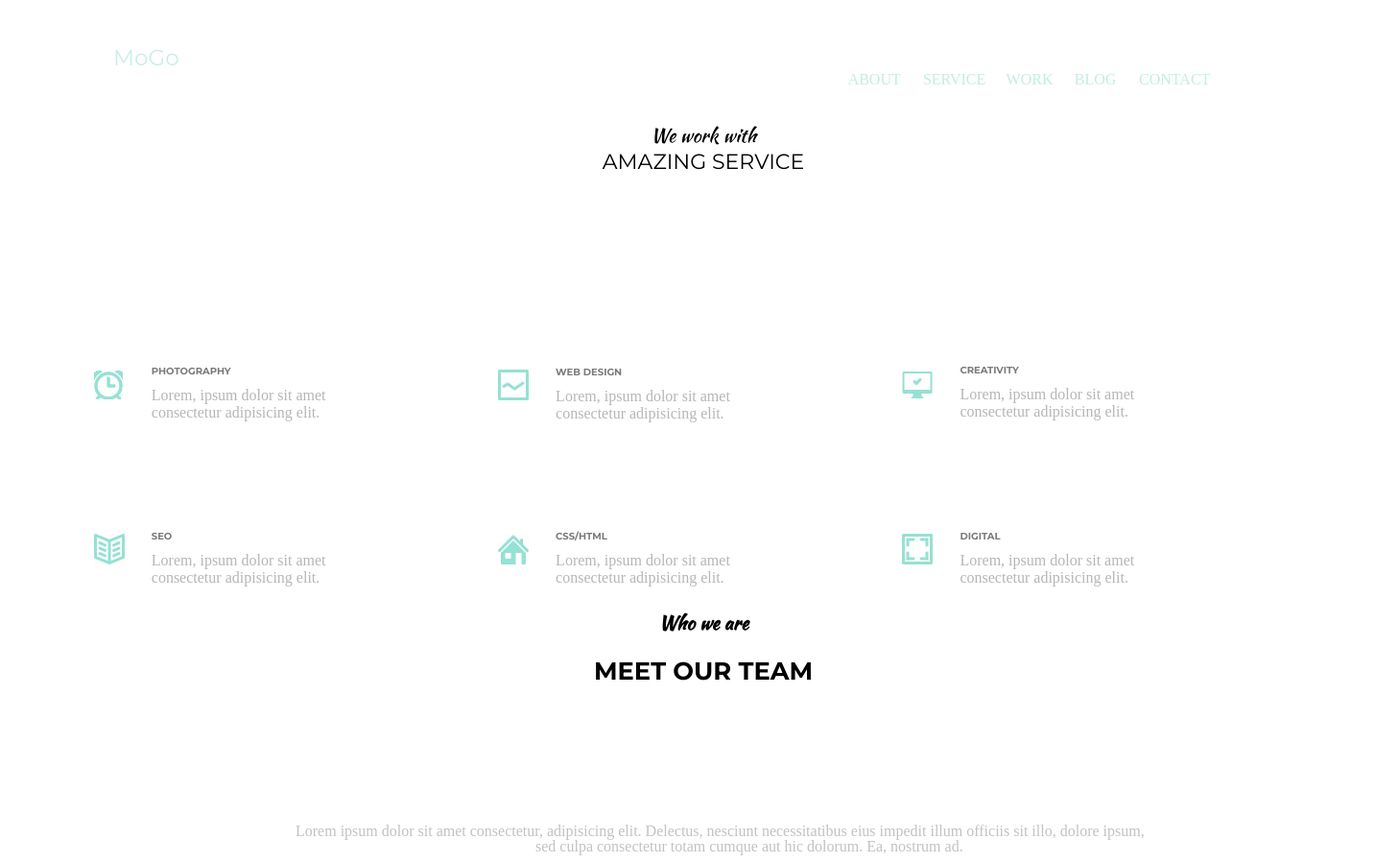
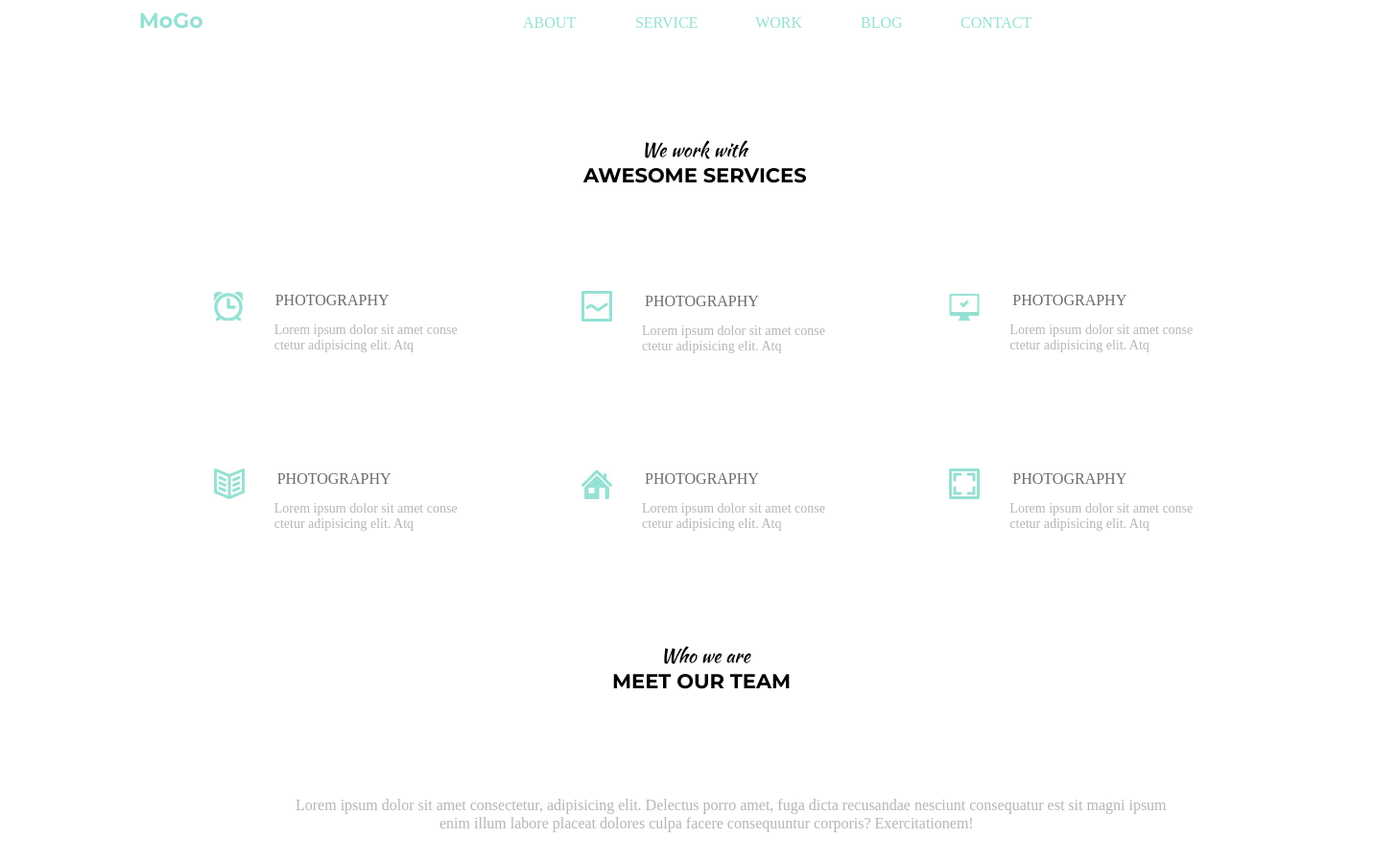
Before and after one commit to DanilaPereverziev/DanilaPereverziev.gidhub.io, a plain HTML site: page DZ5vvvvv/index.html in a window 1280 px wide. Shown: the whole page at 96% size, 1458 px wide, since content can reach past the window. Drawn offline with Linux system fonts and the light colour scheme.

Commit message:
Add files via upload

```diff
--- /dev/null
+++ b/DZ5vvvvv/css/main.css
@@ -0,0 +1,317 @@
+@import url('https://fonts.googleapis.com/css?family=Montserrat:700&display=swap');
+@import url('https://fonts.googleapis.com/css?family=Roboto+Mono:300&display=swap');
+@import url('https://fonts.googleapis.com/css?family=Kaushan+Script&display=swap');
+
+
+
+
+.body {
+    width: 1910px;
+}
+
+.nav-q {
+    width: 650px;
+    display: flex;
+    flex-direction: row;
+    align-items: center;
+    justify-content: space-evenly;
+}
+
+.big-nav {
+    display: flex;
+    flex-direction: row;
+    align-items: baseline;
+    justify-content: space-around;
+    margin-bottom: 100px;
+}
+
+.nav-a {
+   text-decoration: none;
+   color: #95e1d3;
+}
+
+.nav-a:hover {
+    color: #f38181;
+}
+
+.nav-a::after {
+    content: '';
+    display: block;
+    width: 57px;
+    height: 3px;
+    transition: all 0.2s;
+    background-color: #f38181;
+    transform: scaleX(0);
+    margin-top: 5px;
+}
+
+.nav-a:hover::after {
+    transform: scaleX(1);
+
+}
+
+
+.nav-b {
+    text-decoration: none;
+    color: #95e1d3;
+ }
+
+ .nav-b:hover {
+     color: #f38181;
+ }
+
+ .nav-b::after {
+     content: '';
+     display: block;
+     width: 65px;
+     height: 3px;
+     transition: all 0.2s;
+     background-color: #f38181;
+     transform: scaleX(0);
+     margin-top: 5px;
+ }
+
+ .nav-b:hover::after {
+     transform: scaleX(1);
+
+ }
+
+
+ .nav-c {
+    text-decoration: none;
+    color: #95e1d3;
+ }
+
+ .nav-c:hover {
+     color: #f38181;
+ }
+
+ .nav-c::after {
+     content: '';
+     display: block;
+     width: 50px;
+     height: 3px;
+     transition: all 0.2s;
+     background-color: #f38181;
+     transform: scaleX(0);
+     margin-top: 5px;
+ }
+
+ .nav-c:hover::after {
+     transform: scaleX(1);
+
+ }
+
+
+
+ .nav-d {
+    text-decoration: none;
+    color: #95e1d3;
+ }
+
+ .nav-d:hover {
+     color: #f38181;
+ }
+
+ .nav-d::after {
+     content: '';
+     display: block;
+     width: 44px;
+     height: 3px;
+     transition: all 0.2s;
+     background-color: #f38181;
+     transform: scaleX(0);
+     margin-top: 5px;
+ }
+
+ .nav-d:hover::after {
+     transform: scaleX(1);
+
+ }
+
+
+
+ .nav-e {
+    text-decoration: none;
+    color: #95e1d3;
+ }
+
+ .nav-e:hover {
+     color: #f38181;
+ }
+
+ .nav-e::after {
+     content: '';
+     display: block;
+     width: 72px;
+     height: 3px;
+     transition: all 0.2s;
+     background-color: #f38181;
+     transform: scaleX(0);
+     margin-top: 5px;
+ }
+
+ .nav-e:hover::after {
+     transform: scaleX(1);
+
+ }
+
+ .logo {
+    font-size: 22px;
+    font-family: 'Montserrat', sans-serif;
+    color: #95e1d3;
+ }
+
+
+.www {
+    font-size: 20px;
+    font-family: 'Kaushan Script', cursive;
+    margin-left: 660px;
+}
+
+.as {
+    font-size: 21px;
+    font-family: 'Montserrat', sans-serif;
+    margin-left: 600px;
+}
+
+
+.www-as{
+    text-decoration: none;
+ }
+
+
+ .www-as::after {
+     content: '';
+     display: block;
+     width: 70px;
+     height: 3px;
+     transition: all 0.2s;
+     background-color: #f38181;
+     transform: scaleX(0);
+     margin-top: 45px;
+    margin-left: 680px;
+    margin-bottom: 60px;
+ }
+
+ .www-as:hover::after {
+     transform: scaleX(1);
+
+ }
+
+ .sp-a {
+     margin-left: 30px;
+     color: #6b6b6b;
+     font-size: 16px;
+ }
+
+ .sp-b {
+    margin-left: 30px;
+    color: #6b6b6b;
+    font-size: 16px;
+}
+
+.sp-c {
+    margin-left: 30px;
+    color: #6b6b6b;
+    font-size: 16px;
+}
+
+.sp-d {
+    margin-left: 30px;
+    color: #6b6b6b;
+    font-size: 16px;
+}
+
+.sp-e {
+    margin-left: 30px;
+    color: #6b6b6b;
+    font-size: 16px;
+}
+
+.sp-f {
+    margin-left: 30px;
+    color: #6b6b6b;
+    font-size: 16px;
+}
+
+img {
+    margin-bottom: -16px;
+}
+
+p {
+    margin-left: 63px;
+    color: #b6b6b6;
+    font-size: 14px;
+}
+
+.icons-a {
+    width: 1150px;
+    display: flex;
+    justify-content: space-around;
+    align-items: center;
+    flex-direction: row;
+    margin-left: 150px;
+}
+
+.icons-b {
+    width: 1150px;
+    display: flex;
+    justify-content: space-around;
+    align-items: center;
+    flex-direction: row;
+    margin-top: 105px;
+    margin-left: 150px;
+    margin-bottom: 100px;
+}
+
+.wwa {
+    font-size: 20px;
+    font-family: 'Kaushan Script', cursive;
+    margin-left: 680px;
+    margin-bottom: 25px;
+}
+
+.mot {
+    font-size: 21px;
+    font-family: 'Montserrat', sans-serif;
+    margin-left: 630px;
+}
+
+
+.wwa-mot{
+    text-decoration: none;
+ }
+
+ .wwa-mot::after {
+     content: '';
+     display: block;
+     width: 70px;
+     height: 3px;
+     transition: all 0.2s;
+     background-color: #f38181;
+     transform: scaleX(0);
+     margin-top: 45px;
+    margin-left: 690px;
+    margin-bottom: 60px;
+ }
+
+ .wwa-mot:hover::after {
+     transform: scaleX(1);
+
+ }
+
+.p {
+    margin-top: 100px;
+    color: #b6b6b6;
+    margin-left: 300px;
+    margin-top: 0px;
+}
+
+.p-a {
+    margin-bottom: -17px;
+}
+
+.p-b {
+    margin-left: 150px;
+}
--- a/DZ5vvvvv/index.html
+++ b/DZ5vvvvv/index.html
@@ -5,107 +5,67 @@
     <meta name="viewport" content="width=device-width, initial-scale=1.0">
     <meta http-equiv="X-UA-Compatible" content="ie=edge">
     <title>Document</title>
-    <link rel="stylesheet" href="./CSS/main.css">
+    <link rel="stylesheet" href="./css/main.css">
 </head>
 <body>
+   <nav class="big-nav">
     <nav>
-        <ul>
+        <span class="logo">MoGo</span>
+     </nav>
+     <nav class="nav-q">
+        <a class="nav-a" href="#">ABOUT</a>
+        <a class="nav-b" href="#">SERVICE</a>
+        <a class="nav-c" href="#">WORK</a>
+        <a class="nav-d" href="#">BLOG</a>
+        <a class="nav-e" href="#">CONTACT</a>
+    </nav>
+   </nav>
 
-<a class="logo-two" href="#">MoGo</a>
+   <div class="www-as">
+       <span class="www">We work with</span> <br>
+       <span class="as">AWESOME SERVICES</span>
+   </div>
 
-<div class="nav-two">
-<a class="navi-q" href="https://vk.com/audios573406327?section=all">ABOUT</a>
-<a class="navi-w" href="#">SERVICE</a>
-<a class="navi-e" href="#">WORK</a>
-<a class="navi-r" href="#">BLOG</a>
-<a class="navi-t" href="#">CONTACT</a>
-</div>
-        </ul>
-    </nav>
+   <div class="icons">
+       <div class="icons-a">
+           <div class="icon-a">
+               <img src="./img/new.jpg" alt="">
+               <span class="sp-a" >PHOTOGRAPHY</span>
+               <p>Lorem ipsum dolor sit amet conse <br> ctetur adipisicing elit. Atq</p>
+           </div>
+           <div class="icon-b">
+            <img src="./img/new 2.jpg" alt="">
+            <span class="sp-b">PHOTOGRAPHY</span>
+            <p>Lorem ipsum dolor sit amet conse <br> ctetur adipisicing elit. Atq</p></div>
+           <div class="icon-c">
+            <img src="./img/new 3.jpg" alt="">
+            <span class="sp-c">PHOTOGRAPHY</span>
+            <p>Lorem ipsum dolor sit amet conse <br> ctetur adipisicing elit. Atq</p></div>
+       </div>
+       <div class="icons-b">
+           <div class="icon-d">
+            <img src="./img/new 4.jpg" alt="">
+            <span class="sp-d">PHOTOGRAPHY</span>
+            <p>Lorem ipsum dolor sit amet conse <br> ctetur adipisicing elit. Atq</p></div>
+           <div class="icon-e">
+            <img src="./img/new 5.jpg" alt="">
+            <span class="sp-e">PHOTOGRAPHY</span>
+            <p>Lorem ipsum dolor sit amet conse <br> ctetur adipisicing elit. Atq</p></div>
+           <div class="icon-f">
+            <img src="./img/new 6.jpg" alt="">
+            <span class="sp-f">PHOTOGRAPHY</span>
+            <p>Lorem ipsum dolor sit amet conse <br> ctetur adipisicing elit. Atq</p></div>
+       </div>
+   </div>
 
+   <div class="wwa-mot">
+    <span class="wwa">Who we are</span> <br>
+    <span class="mot">MEET OUR TEAM</span> <br>
 
+   </div>
 
-    <div class="h-combor">
-
-    <div class="h-combo">
-
-    <div class="h-first">We work with</div> <br>
-
-    </div>
-
-    <div class="h-combo-r">
-
-    <div class="h-first-r">AMAZING SERVICE</div>
-
-    </div>
-
-    </div>
-
-
-    <div class="icons">
-
-       <div class="ic-aq">
-        <img class="ic-a" src="./img/new.jpg" alt="">
-       <H3 class="h-aq"> PHOTOGRAPHY </H3>
-       <P class="p-aq">Lorem, ipsum dolor sit amet <br> consectetur adipisicing elit.</P>
-       </div>
-
-
-       <div class="ic-bw">
-        <img class="ic-bw" src="./img/new 2.jpg" alt="">
-       <H3 class="h-bw"> WEB DESIGN </H3>
-       <P class="p-bw">Lorem, ipsum dolor sit amet <br> consectetur adipisicing elit.</P>
-       </div>
-
-
-       <div class="ic-ce">
-        <img class="ic-ce" src="./img/new 3.jpg" alt="">
-       <H3 class="h-ce"> CREATIVITY </H3>
-       <P class="p-ce">Lorem, ipsum dolor sit amet <br> consectetur adipisicing elit.</P>
-       </div>
-    </div>
-
-
-
-
-
-
-    <div class="icon">
-
-        <div class="ic-aq">
-         <img class="ic-a" src="./img/new 4.jpg" alt="">
-        <H3 class="h-aq"> SEO </H3>
-        <P class="p-aq">Lorem, ipsum dolor sit amet <br> consectetur adipisicing elit.</P>
-        </div>
-
-
-        <div class="ic-bw">
-         <img class="ic-bw" src="./img/new 5.jpg" alt="">
-        <H3 class="h-bw"> CSS/HTML </H3>
-        <P class="p-bw">Lorem, ipsum dolor sit amet <br> consectetur adipisicing elit.</P>
-        </div>
-
-
-        <div class="ic-ce">
-         <img class="ic-ce" src="./img/new 6.jpg" alt="">
-        <H3 class="h-ce"> DIGITAL </H3>
-        <P class="p-ce">Lorem, ipsum dolor sit amet <br> consectetur adipisicing elit.</P>
-        </div>
-     </div>
-
-
-    <div class="h-seconder">
-
-    <div class="h-second">
-      <h4 class="h-secondr"> Who we are </h4>
-    </div>
-
-    <div class="h-second-r">
-       <h3 class="h-secondr-f"> MEET OUR TEAM </h3>
-    </div>
-
-    </div>
-
-    <div class="lorem-a">Lorem ipsum dolor sit amet consectetur, adipisicing elit. Delectus, nesciunt necessitatibus eius impedit illum officiis sit illo, dolore ipsum, <div class="lorem-b"> <br> sed culpa consectetur totam cumque aut hic dolorum. Ea, nostrum ad. </div> </div>
+<div class="p">
+    <p> <div class="p-a"> Lorem ipsum dolor sit amet consectetur, adipisicing elit. Delectus porro amet, fuga dicta recusandae nesciunt consequatur est sit magni ipsum </div> <br> <div class="p-b">
+         enim illum labore placeat dolores culpa facere consequuntur corporis? Exercitationem! </div> </p> </div>
 </body>
 </html>
```
